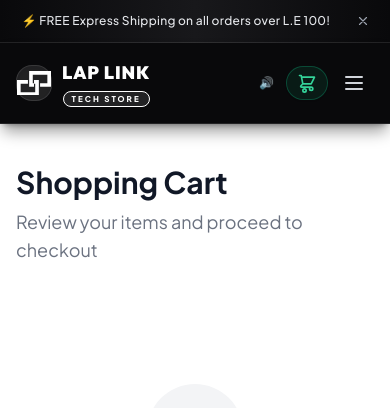
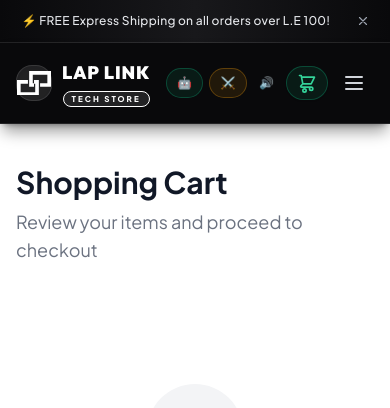
Before and after one commit to OmarAli4/laplink, a Django app: page /en/cart/ in a window 390 px wide. Shown: the top 408 px of the page. Run offline with Django 5.2, Linux system fonts and the light colour scheme; data that the repository does not hold is empty; parts of the project's set-up code (start-up, migrations or seed data) failed here and were passed over; some libraries are stand-ins or nearby versions.

Commit message:
Enable AI Tech Finder and Battle buttons on mobile header and drawer

```diff
--- a/shop/templates/shop/partials/navbar.html
+++ b/shop/templates/shop/partials/navbar.html
@@ -153,20 +153,20 @@
             <!-- Actions (Cart, Wishlist, Tech Finder, Sound, Language, Auth) -->
             <div class="flex items-center gap-1.5 sm:gap-2 shrink-0">
 
-                <!-- Tech Finder AI Trigger Button -->
+                <!-- Tech Finder AI Trigger Button (Visible on mobile & desktop) -->
                 <button @click="$dispatch('open-tech-finder')"
-                        class="hidden sm:flex items-center gap-1.5 whitespace-nowrap px-3 py-1.5 rounded-full bg-emerald-500/10 hover:bg-emerald-500/20 border border-emerald-500/30 text-emerald-400 text-xs font-bold uppercase tracking-wider transition-colors shrink-0"
+                        class="flex items-center gap-1.5 whitespace-nowrap px-2.5 sm:px-3 py-1.5 rounded-full bg-emerald-500/10 hover:bg-emerald-500/20 border border-emerald-500/30 text-emerald-400 text-xs font-bold uppercase tracking-wider transition-colors shrink-0"
                         title="Find My Ideal Device">
                     <span>🤖</span>
-                    <span class="whitespace-nowrap">{% trans "Tech Finder" %}</span>
+                    <span class="hidden md:inline whitespace-nowrap">{% trans "Tech Finder" %}</span>
                 </button>
 
-                <!-- ⚔️ Product Battle Arena Trigger Button -->
+                <!-- ⚔️ Product Battle Arena Trigger Button (Visible on mobile & desktop) -->
                 <a href="{% url 'shop:product_battle' %}"
-                   class="hidden sm:flex items-center gap-1.5 whitespace-nowrap px-3 py-1.5 rounded-full bg-amber-500/10 hover:bg-amber-500/20 border border-amber-500/30 text-amber-400 text-xs font-bold uppercase tracking-wider transition-colors shrink-0"
+                   class="flex items-center gap-1.5 whitespace-nowrap px-2.5 sm:px-3 py-1.5 rounded-full bg-amber-500/10 hover:bg-amber-500/20 border border-amber-500/30 text-amber-400 text-xs font-bold uppercase tracking-wider transition-colors shrink-0"
                    title="Compare Product Specs Head-to-Head">
                     <span>⚔️</span>
-                    <span class="whitespace-nowrap">{% trans "Battle" %}</span>
+                    <span class="hidden md:inline whitespace-nowrap">{% trans "Battle" %}</span>
                 </a>
 
                 <!-- Audio Feedback Sound Toggle -->
@@ -276,8 +276,20 @@
          class="md:hidden absolute top-full left-0 w-full bg-zinc-950/95  border-b border-white/10 shadow-2xl h-screen overflow-y-auto pb-32">
         <div class="px-4 pt-4 pb-6 space-y-2 max-w-lg mx-auto">
 
+            <!-- Mobile Tech Finder AI Button -->
+            <button @click="$dispatch('open-tech-finder'); isMobileMenuOpen = false"
+                    class="w-full flex items-center justify-between px-4 py-4 text-sm font-bold tracking-widest uppercase text-emerald-400 bg-emerald-500/10 hover:bg-emerald-500/20 rounded-2xl transition-colors border border-emerald-500/30">
+                <div class="flex items-center gap-3">
+                    <span class="text-lg">🤖</span>
+                    <span>{% trans "AI Tech Finder" %}</span>
+                </div>
+                <span class="px-2.5 py-0.5 text-[10px] font-black rounded-full bg-emerald-400 text-zinc-950">
+                    LIVE AI
+                </span>
+            </button>
+
             <!-- Mobile Cart Direct Button -->
-            <a href="{% url 'cart:cart_detail' %}" class="flex items-center justify-between px-4 py-4 text-sm font-bold tracking-widest uppercase text-emerald-400 bg-emerald-500/10 hover:bg-emerald-500/20 rounded-2xl transition-colors border border-emerald-500/30">
+            <a href="{% url 'cart:cart_detail' %}" class="flex items-center justify-between px-4 py-4 text-sm font-bold tracking-widest uppercase text-white bg-zinc-900 hover:bg-zinc-800 rounded-2xl transition-colors border border-white/10">
                 <div class="flex items-center gap-3">
                     <svg class="w-5 h-5 text-emerald-400" fill="none" stroke="currentColor" viewBox="0 0 24 24">
                         <path stroke-linecap="round" stroke-linejoin="round" stroke-width="2" d="M3 3h2l.4 2M7 13h10l4-8H5.4M7 13L5.4 5M7 13l-2.293 2.293c-.63.63-.184 1.707.707 1.707H17m0 0a2 2 0 100 4 2 2 0 000-4zm-8 2a2 2 0 100 4 2 2 0 000-4z" />
```
